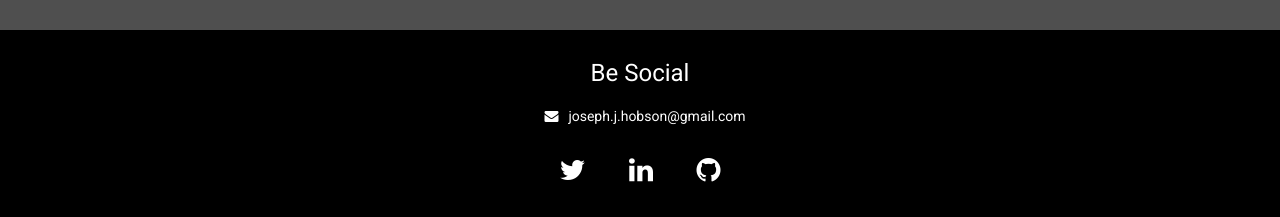
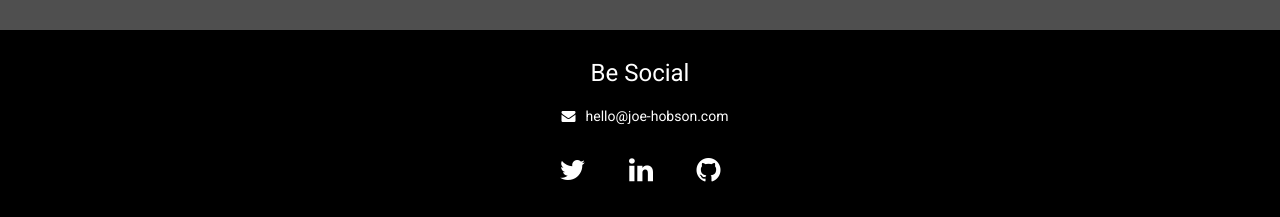
Before and after one commit to fant0mex/portfolio, a Jekyll site: the page built from 00-index.html, in a window 1280 px wide. Shown: the part 1619-1836 px from the top of the page. Built offline with Jekyll 4.4.1, drawn with Linux system fonts in a browser that asks for light colours; nearby versions of some CDN libraries.

Commit message:
update email

```diff
--- a/_config.yml
+++ b/_config.yml
@@ -1,6 +1,6 @@
 # Site settings
 title: Joe Hobson
-email: joseph.j.hobson@gmail.com
+email: hello@joe-hobson.com
 description: "Portfolio and blog for Joe Hobson, Front-End Developer"
 baseurl: "http://fant0mex.github.io/portfolio"
 url: "http://fant0mex.github.io/portfolio/"
```
